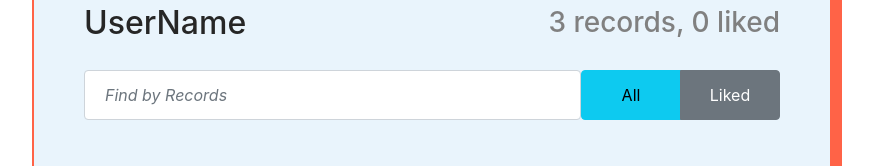
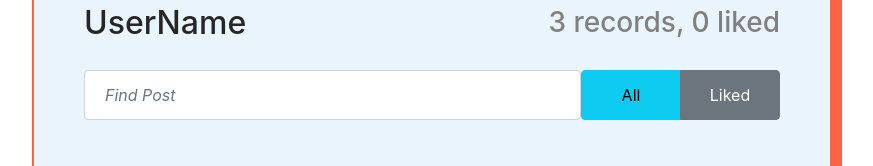
Before and after one commit to Filgeary/react-favorite-list, a React (Create React App) app: page / in a window 1280 px wide. Shown: the part 205-371 px from the top of the page, without its empty margins (208-1081 px from the left). Built offline with nearby package versions, Linux system fonts and the light colour scheme.

Commit message:
fix placeholder text

```diff
--- a/src/components/search-panel/search-panel.jsx
+++ b/src/components/search-panel/search-panel.jsx
@@ -7,7 +7,7 @@ const SearchPanel = () => {
       type="text"
       className="form-control search-input"
       name="search-panel"
-      placeholder="Find by Records"
+      placeholder="Find Post"
     />
   );
 };
```
